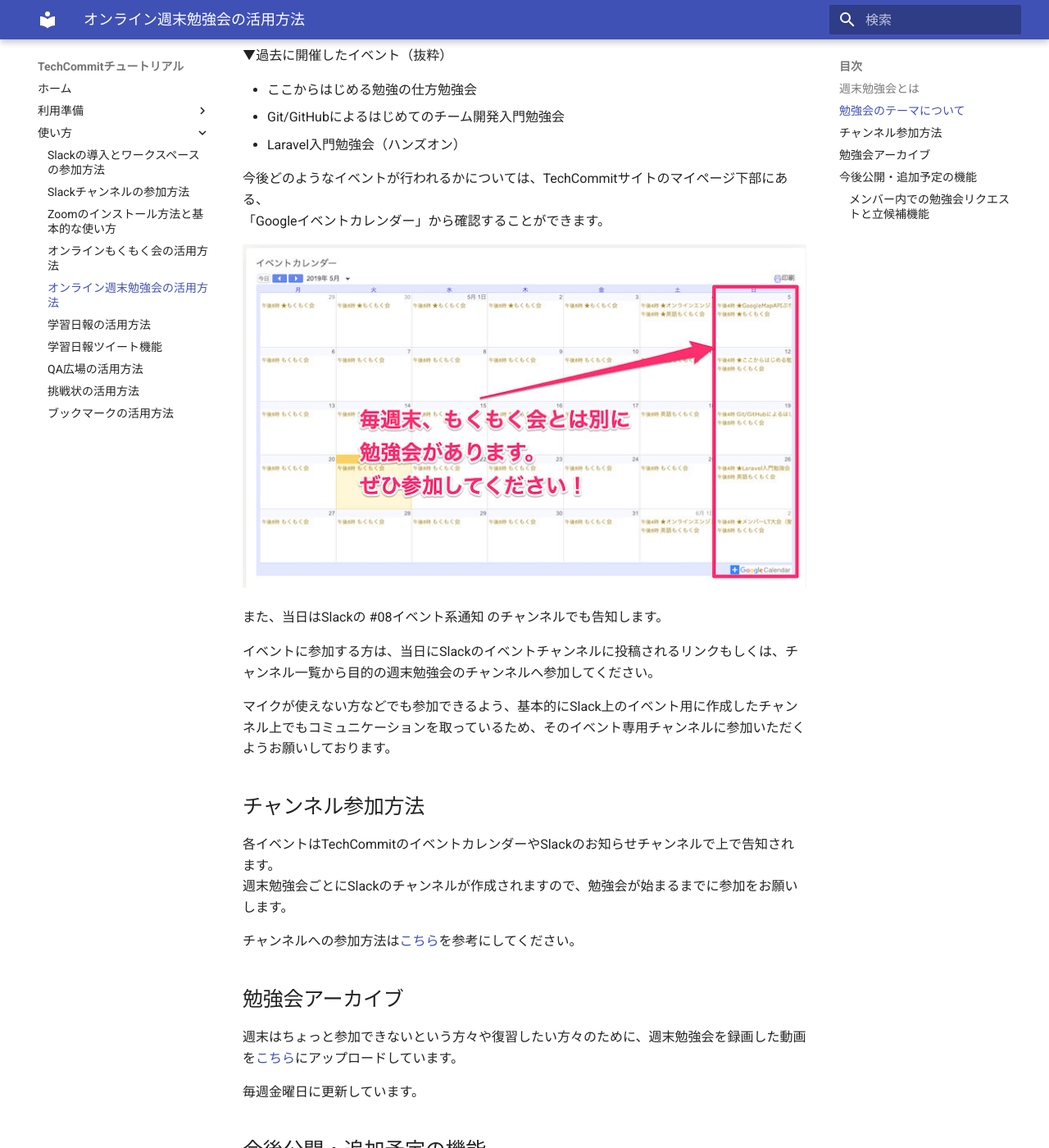
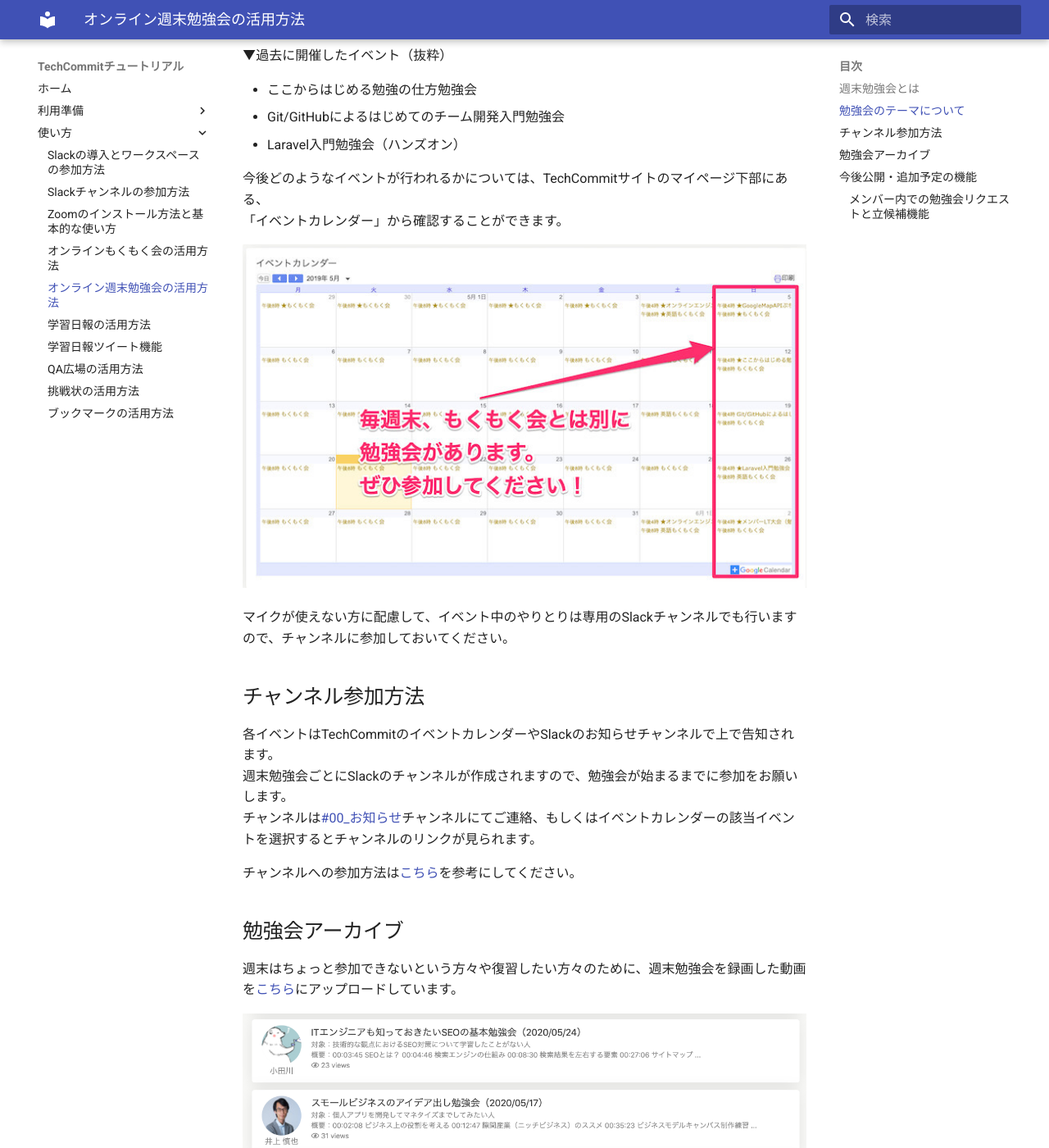
Before and after one commit to tech-training/tech-commit-doc, an MkDocs documentation site: the page built from docs/online-event.md, in a window 1280 px wide and 1400 px high, scrolled down 1190 px. Shown: the whole window at 82% size. Built offline with MkDocs 1.6.1 and Material for MkDocs 9.7.7, drawn with Linux system fonts in a browser that asks for light colours.

Commit message:
オンライン週末勉強会ページの文章を修正＆画像追加

```diff
--- a/docs/online-event.md
+++ b/docs/online-event.md
@@ -28,26 +28,23 @@
 - Laravel入門勉強会（ハンズオン）
 
 今後どのようなイベントが行われるかについては、TechCommitサイトのマイページ下部にある、
-「Googleイベントカレンダー」から確認することができます。
+「イベントカレンダー」から確認することができます。
 
 ![Googleカレンダー](images/online-event/google-calender.jpg)
 
-また、当日はSlackの #08イベント系通知 のチャンネルでも告知します。
-
-イベントに参加する方は、当日にSlackのイベントチャンネルに投稿されるリンクもしくは、チャンネル一覧から目的の週末勉強会のチャンネルへ参加してください。
-
-マイクが使えない方などでも参加できるよう、基本的にSlack上のイベント用に作成したチャンネル上でもコミュニケーションを取っているため、そのイベント専用チャンネルに参加いただくようお願いしております。
+マイクが使えない方に配慮して、イベント中のやりとりは専用のSlackチャンネルでも行いますので、チャンネルに参加しておいてください。
 
 ## チャンネル参加方法
 各イベントはTechCommitのイベントカレンダーやSlackのお知らせチャンネルで上で告知されます。
 週末勉強会ごとにSlackのチャンネルが作成されますので、勉強会が始まるまでに参加をお願いします。
+チャンネルは[#00_お知らせ](https://techcommit.slack.com/archives/CC8TJH6P8)チャンネルにてご連絡、もしくはイベントカレンダーの該当イベントを選択するとチャンネルのリンクが見られます。
 
 チャンネルへの参加方法は[こちら](join-slack.md)を参考にしてください。
 
 ## 勉強会アーカイブ
 週末はちょっと参加できないという方々や復習したい方々のために、週末勉強会を録画した動画を[こちら](https://www.tech-commit.jp/main/event_archives)にアップロードしています。
 
-毎週金曜日に更新しています。
+![イベントアーカイブ](images/online-event/event-archive.png)
 
 ## 今後公開・追加予定の機能
 ### メンバー内での勉強会リクエストと立候補機能
```
Also changed, not shown: docs/images/online-event/event-archive.png (added).
